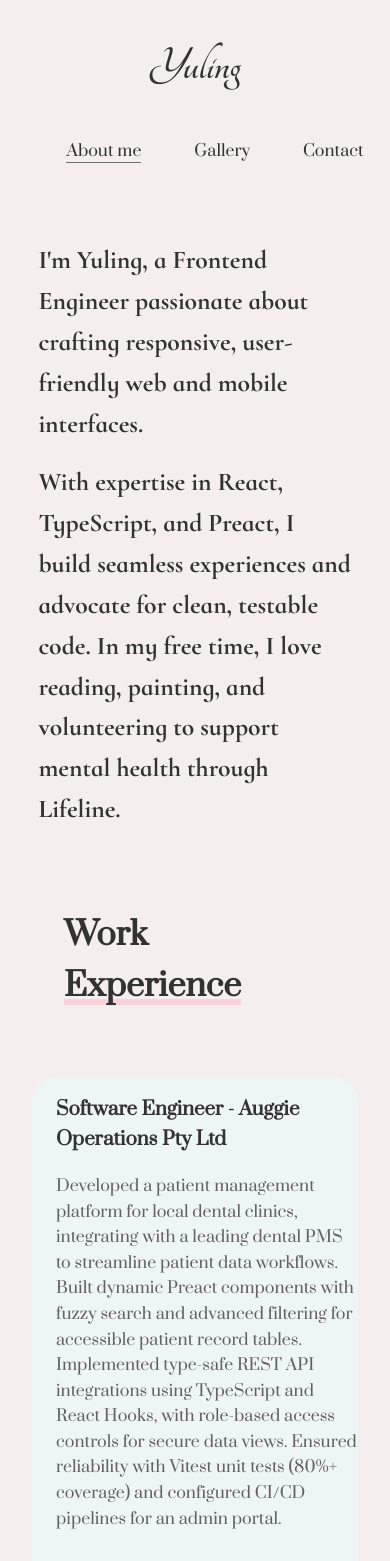
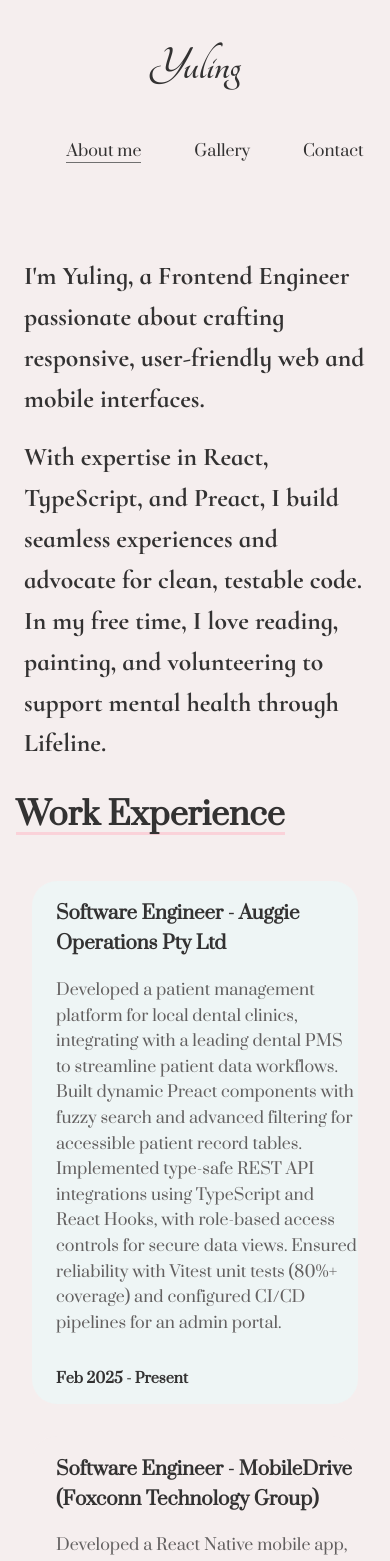
Before and after one commit to Summerflowerling/Summerflowerling.github.io, a React (Vite) app: page /about in a window 390 px wide. Shown: the top 1561 px of the page. Built offline with nearby package versions, Linux system fonts and the light colour scheme.

Commit message:
Feature: Add animation

```diff
--- a/src/pages/About.module.css
+++ b/src/pages/About.module.css
@@ -1,21 +1,21 @@
 @import '../styles/variables.css';
 
 .aboutMePage {
-  max-width: 900px;
+  max-width: 56.25rem;
   margin: 0 auto;
 }
 
 .aboutMeIntro {
-  margin-top: 5em;
-  padding: 0 5em;
+  margin-top: 5rem;
+  padding: 0 5rem;
   color: var(--text-color);
   font-family: 'Cormorant Infant', serif;
 }
 
 .aboutMeSectionTitle {
-  padding: 1.5em 0;
-  margin: 2em;
-  margin-bottom: 1.5em;
+  padding: 1.5rem 0;
+  margin: 2rem;
+  margin-bottom: 1.5rem;
   color: var(--text-color);
 }
 
@@ -30,21 +30,48 @@ h3 {
 .aboutMeSectionTitle > span:before {
   position: absolute;
   content: '';
-  height: 0.2em;
+  height: 0.2rem;
   width: 100%;
-  bottom: 0.1em;
+  bottom: 0.1rem;
   z-index: -1;
   background: var(--highlight-color);
 }
 
-@media (max-width: 415px) {
+.bookList {
+  display: flex;
+  flex-wrap: wrap;
+  gap: 1.25rem;
+  justify-content: center;
+}
+
+.bookList > * {
+  position: relative;
+  flex: 1 1 12.5rem;
+  max-width: 15.625rem;
+  box-sizing: border-box;
+}
+
+@media (max-width: 25.9375rem) {
   .aboutMeIntro {
-    margin-top: 5em;
-    padding: 0 3em;
-    font-size: 0.8em;
+    margin-top: 5rem;
+    padding: 0 1.5rem;
+    font-size: 0.8rem;
   }
 
   .aboutMeSectionTitle {
-    padding: 0.5em 0;
+    padding: 0.5rem 0;
+    margin: 1rem;
+  }
+
+  .bookList {
+    flex-direction: column;
+    align-items: center;
+    gap: 0.9375rem;
+  }
+
+  .bookList > * {
+    flex: 0 0 auto;
+    width: 90%;
+    max-width: 18.75rem;
   }
 }
--- a/src/pages/About.tsx
+++ b/src/pages/About.tsx
@@ -1,3 +1,4 @@
+import { motion, AnimatePresence, type Variants } from 'framer-motion';
 import BookItem from '../components/BookItem';
 import Header from '../components/Header';
 import WorkExperienceItem from '../components/WorkExperienceItem';
@@ -5,50 +6,125 @@ import { books, workExperiences } from '../const/aboutMeData';
 import styles from './About.module.css';
 
 const About = () => {
+  // Explicitly type variants as Variants from framer-motion
+  const introVariants: Variants = {
+    hidden: { opacity: 0, y: 50 },
+    visible: {
+      opacity: 1,
+      y: 0,
+      transition: {
+        duration: 0.6,
+        ease: 'easeOut',
+      },
+    },
+  };
+
+  const workVariants: Variants = {
+    hidden: { opacity: 0, x: -50 },
+    visible: (i: number) => ({
+      opacity: 1,
+      x: 0,
+      transition: {
+        delay: i * 0.2,
+        duration: 0.5,
+        ease: 'easeOut',
+      },
+    }),
+  };
+
+  const bookVariants: Variants = {
+    hidden: { opacity: 0, scale: 0.8 },
+    visible: (i: number) => ({
+      opacity: 1,
+      scale: 1,
+      transition: {
+        delay: i * 0.1,
+        duration: 0.4,
+        ease: 'easeOut',
+      },
+    }),
+    hover: {
+      scale: 1.05,
+      transition: { duration: 0.3 },
+    },
+  };
+
   return (
     <>
       <Header />
       <main className={styles.aboutMePage}>
-        <div className={styles.aboutMeIntro}>
-          <h1>
+        <motion.div
+          className={styles.aboutMeIntro}
+          initial='hidden'
+          animate='visible'
+          variants={introVariants}
+        >
+          <motion.h1 variants={introVariants}>
             I'm Yuling, a Frontend Engineer passionate about crafting
             responsive, user-friendly web and mobile interfaces.
-          </h1>
-          <h1>
+          </motion.h1>
+          <motion.h1 variants={introVariants}>
             With expertise in React, TypeScript, and Preact, I build seamless
             experiences and advocate for clean, testable code. In my free time,
             I love reading, painting, and volunteering to support mental health
             through Lifeline.
-          </h1>
-        </div>
+          </motion.h1>
+        </motion.div>
 
         <div>
-          <h1 className={styles.aboutMeSectionTitle}>
+          <motion.h1
+            className={styles.aboutMeSectionTitle}
+            initial={{ opacity: 0 }}
+            animate={{ opacity: 1 }}
+            transition={{ duration: 0.5, delay: 0.2 }}
+          >
             <span>Work Experience</span>
-          </h1>
-          {workExperiences.map((experience) => (
+          </motion.h1>
+          <AnimatePresence>
+            {workExperiences.map((experience, index) => (
+              <motion.div
+                key={experience.id}
+                custom={index}
+                initial='hidden'
+                animate='visible'
+                variants={workVariants}
+              >
                 <WorkExperienceItem
-              key={experience.id}
                   title={experience.title}
                   description={experience.description}
                   years={experience.years}
                   colorClass={experience.colorClass}
                 />
+              </motion.div>
             ))}
+          </AnimatePresence>
         </div>
 
         <div>
-          <h1 className={styles.aboutMeSectionTitle}>
+          <motion.h1
+            className={styles.aboutMeSectionTitle}
+            initial={{ opacity: 0 }}
+            animate={{ opacity: 1 }}
+            transition={{ duration: 0.5, delay: 0.4 }}
+          >
             <span>Currently reading</span>
-          </h1>
+          </motion.h1>
           <div className={styles.bookList}>
-            {books.map((book) => (
+            {books.map((book, index) => (
+              <motion.div
+                key={book.id}
+                custom={index}
+                initial='hidden'
+                animate='visible'
+                whileHover='hover'
+                variants={bookVariants}
+              >
                 <BookItem
-                key={book.id}
                   title={book.title}
                   subtitle={book.subtitle}
                   image={book.image}
                 />
+              </motion.div>
             ))}
           </div>
         </div>
```
Also changed, not shown: 1 other file (tests, documents, lock files or other folders). Lines whose indentation alone changed are shown as unchanged.
